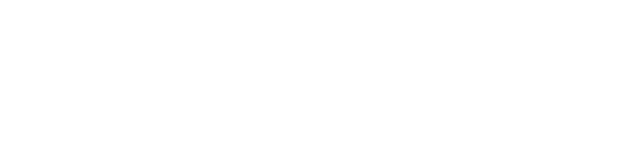
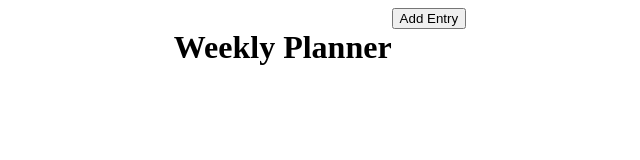
Before and after one commit to krog-kristian/week-planner, a website: page index.html in a window 1280 px wide. Shown: the whole page, without its empty margins (320-960 px from the left). Drawn offline with Linux system fonts and the light colour scheme.

Commit message:
beginning of html skeleton

```diff
--- a/index.html
+++ b/index.html
@@ -7,6 +7,12 @@
   <link rel="stylesheet" href="styles.css">
 </head>
 <body>
+  <div class="container">
+    <h1>Weekly Planner</h1>
+    <div>
+      <button class="add-entry-button">Add Entry</button>
+    </div>
+  </div>
   <script src="main.js"></script>
 </body>
 </html>
--- a/styles.css
+++ b/styles.css
@@ -0,0 +1,4 @@
+.container {
+  display: flex;
+  justify-content: center;
+}
```
